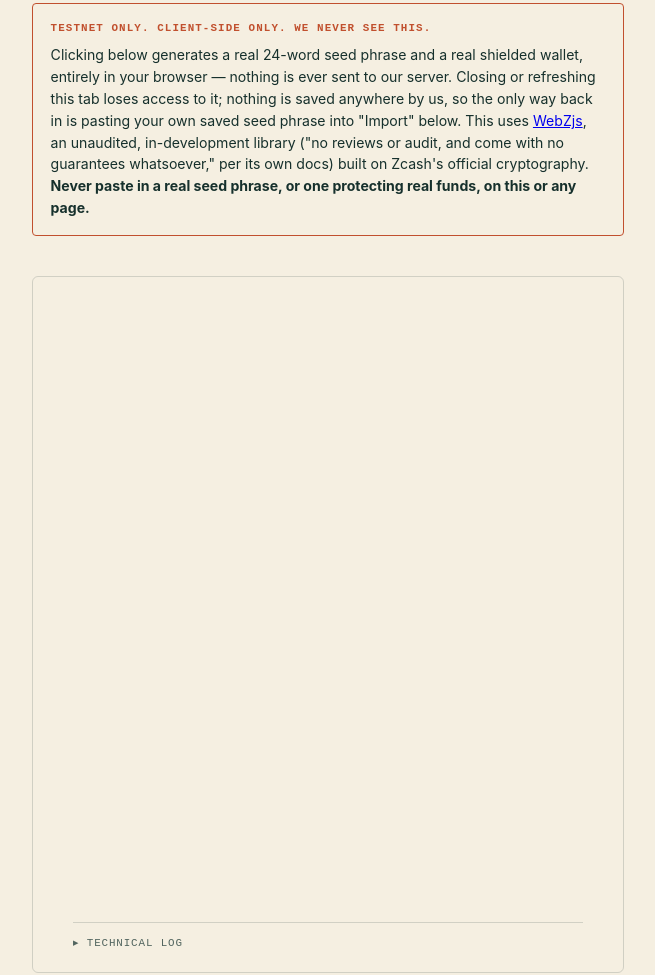
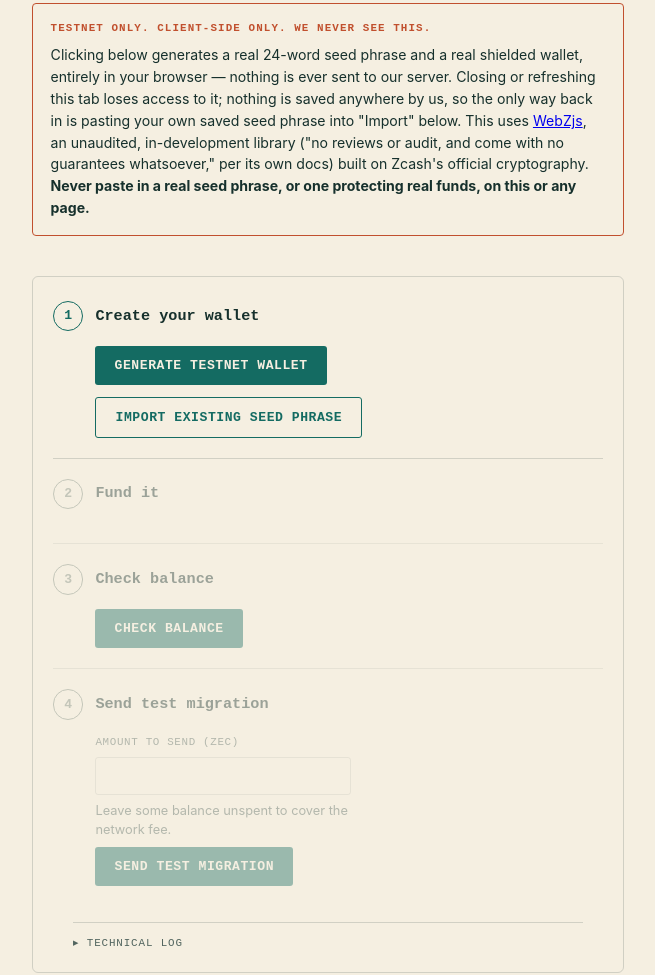
Before and after one commit to Mrwicks00/Turnstile, a website: page public/migrate.html in a window 1280 px wide. Shown: the part 1075-2050 px from the top of the page, without its empty margins (312-967 px from the left). Drawn offline with nearby package versions, Linux system fonts and the light colour scheme; a web font is replaced by a local one.

Commit message:
Fix migrate.html wallet-step content invisible due to stuck GSAP animation

```diff
--- a/public/migrate.html
+++ b/public/migrate.html
@@ -674,7 +674,6 @@ if (!window.matchMedia("(prefers-reduced-motion: reduce)").matches) {
   gsap.from(".scope-banner", { autoAlpha: 0, y: 10, duration: 0.5, stagger: 0.1, delay: 0.15 });
   gsap.from(".step", { autoAlpha: 0, y: 10, duration: 0.4, stagger: 0.08, delay: 0.3 });
   gsap.from(".wallet-card", { autoAlpha: 0, y: 10, duration: 0.4, delay: 0.6 });
-  gsap.from(".wallet-step", { autoAlpha: 0, y: 8, duration: 0.35, stagger: 0.08, delay: 0.75 });
   gsap.from(".status__row", { autoAlpha: 0, x: -10, duration: 0.35, stagger: 0.06, delay: 0.8 });
 }
 </script>
```
